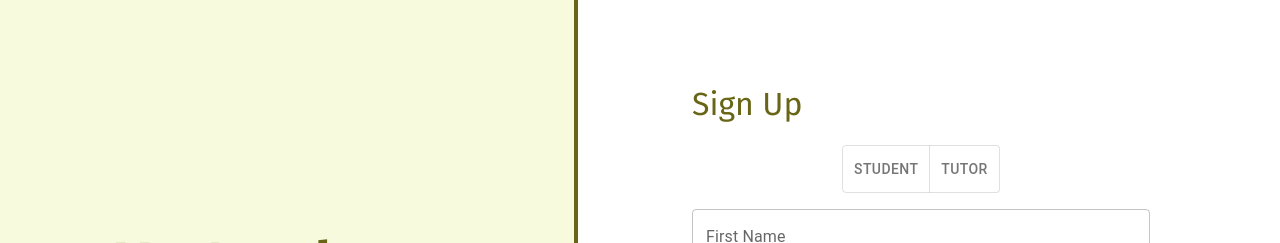
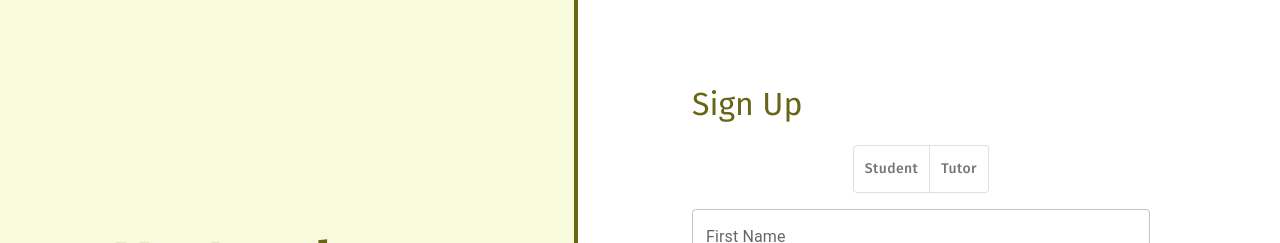
Before and after one commit to QAGCodes/BoilerTutor, a React (Create React App) app in the folder client/: page / in a window 1280 px wide. Shown: the top 243 px of the page. Built offline with nearby package versions, Linux system fonts and the light colour scheme.

Commit message:
navbar links/buttons

```diff
--- a/client/src/pages/navbar.js
+++ b/client/src/pages/navbar.js
@@ -3,18 +3,27 @@ import Toolbar from "@mui/material/Toolbar";
 import IconButton from "@mui/material/IconButton";
 import MenuIcon from "@mui/icons-material/Menu";
 import Typography from '@mui/material/Typography';
+import Box from "@mui/material/Box";
+import Button from "@mui/material/Button";
+
+const navItems = ['Dashboard', 'Past Sessions' ,'Logout'];
 
 function Navbar() {
     return (
 
         <AppBar position="static" style={{ background: '#505e50' }}>
-        <Toolbar variant="dense">
-            <IconButton edge="start" sx={{ color: "#FFFFFF" }} aria-label="menu">
-                <MenuIcon></MenuIcon>
-            </IconButton>
-          <Typography variant="h6" component="div" fontFamily='Fira Sans' sx={{ flexGrow: 0.03 , fontWeight: 'bold'}}>
+        <Toolbar>
+          <Typography variant="h6" component="div" fontFamily='Fira Sans' sx={{ flexGrow: 0 , fontWeight: 'bold', fontSize: 27}}>
             BoilerTutor
           </Typography>
+          <Box sx={{paddingLeft: 10}}>
+            {navItems.map((item) => (
+              <Button key={item} style={{padding: 15, textTransform: "none", fontFamily: "Fira Sans", color: "white", fontSize: 16}}>
+                {item}
+              </Button>
+            ))}
+          </Box>
+
         </Toolbar>
         </AppBar>
 
--- a/client/src/pages/signup.js
+++ b/client/src/pages/signup.js
@@ -101,12 +101,11 @@ function Signup() {
                 {/* Student or tutor toggle */}
                 <Box textAlign='center'>
                 <ToggleButtonGroup
-                color="primary"
                 exclusive
                 aria-label="Platform"
                     >
-                    <ToggleButton value="web">Student</ToggleButton>
-                    <ToggleButton value="android">Tutor</ToggleButton>
+                    <ToggleButton style={{ textTransform: "none", fontFamily: "Fira Sans"}} value="web">Student</ToggleButton>
+                    <ToggleButton style={{ textTransform: "none", fontFamily: "Fira Sans"}} value="android">Tutor</ToggleButton>
                     </ToggleButtonGroup>
                     </Box>
 
```
